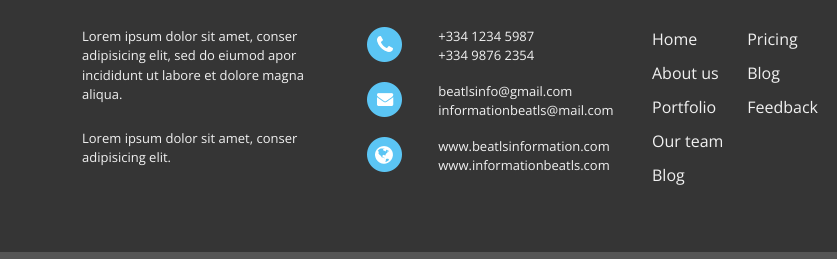
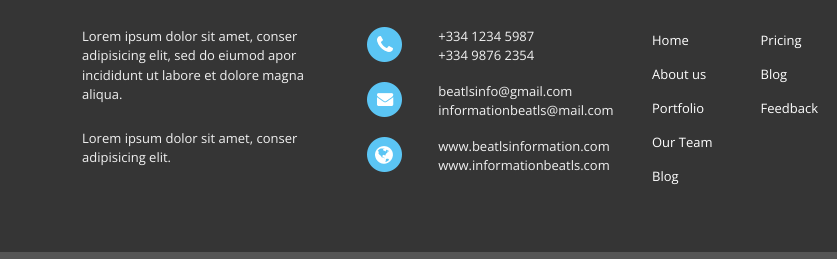
Before and after one commit to pulock1/beatles, a plain HTML site: page index.html in a window 1280 px wide. Shown: the part 3271-3530 px from the top of the page, 0-837 px from the left. Drawn offline with nearby package versions, Linux system fonts and the light colour scheme; a web font is replaced by a local one.

Commit message:
footer link created

```diff
--- a/css/style.css
+++ b/css/style.css
@@ -497,6 +497,16 @@ p{
     padding-bottom: 10px;
 }
 
+.footer_content ul li a{
+    font-size: 13px;
+    font-weight: 400;
+    color: #ffffff;
+}
+
+.footer_content ul li a:hover{
+    color: #5bc5f4;
+}
+
 .footer_content .img_box img{
     width: 100%;
     height: 90px;
--- a/index.html
+++ b/index.html
@@ -645,11 +645,11 @@
                                 <div class="list1">
 
                                     <ul>
-                                        <li>Home</li>
-                                        <li>About us</li>
-                                        <li>Portfolio</li>
-                                        <li>Our team</li>
-                                        <li>Blog</li>
+                                        <li><a href="#">Home</a></li>
+                                        <li><a href="#about">About us</a></li>
+                                        <li><a href="#portfolio">Portfolio</a></li>
+                                        <li><a href="#team">Our Team</a></li>
+                                        <li><a href="#">Blog</a></li>
                                     </ul>
 
                                 </div>
@@ -657,9 +657,9 @@
                                 <div class="list2">
 
                                     <ul>
-                                        <li>Pricing</li>
-                                        <li>Blog</li>
-                                        <li>Feedback</li>
+                                        <li><a href="#">Pricing</a></li>
+                                        <li><a href="#">Blog</a></li>
+                                        <li><a href="#">Feedback</a></li>
                                     </ul>
 
                                 </div>
```
